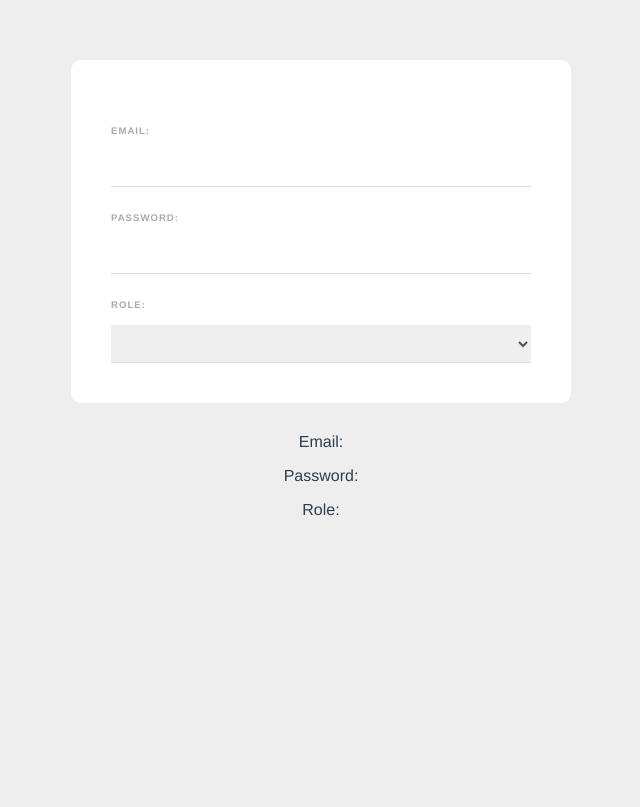
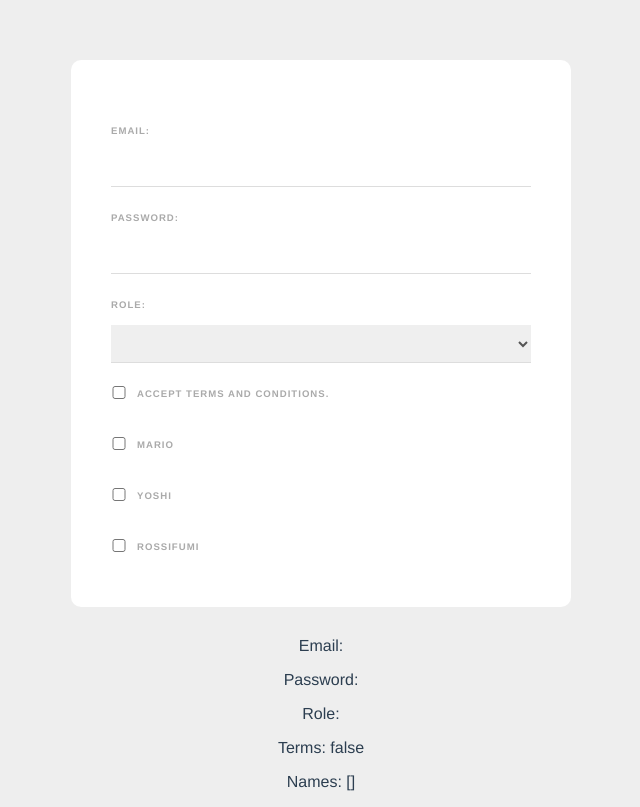
Before and after one commit to ViuCoding/vue-web-form, a Vue app: page / in a window 1280 px wide. Shown: the whole page, without its empty margins (319-959 px from the left). Built offline with nearby package versions, Linux system fonts and the light colour scheme.

Commit message:
Working  with multiple checkboxes and v-model. Values stored in arrays

```diff
--- a/src/components/SignUpForm.vue
+++ b/src/components/SignUpForm.vue
@@ -9,11 +9,31 @@
       <option value="developer">Web Dev</option>
       <option value="designer">Web Designer</option>
     </select>
+
+    <div class="terms">
+      <input type="checkbox" required v-model="terms" />
+      <label>Accept terms and conditions.</label>
+    </div>
+
+    <div>
+      <input type="checkbox" value="Mario" v-model="names" />
+      <label>Mario</label>
+    </div>
+    <div>
+      <input type="checkbox" value="Yoshi" v-model="names" />
+      <label>Yoshi</label>
+    </div>
+    <div>
+      <input type="checkbox" value="Rossifumi" v-model="names" />
+      <label>Rossifumi</label>
+    </div>
   </form>
 
   <p>Email: {{ email }}</p>
   <p>Password: {{ password }}</p>
   <p>Role: {{ role }}</p>
+  <p>Terms: {{ terms }}</p>
+  <p>Names: {{ names }}</p>
 </template>
 
 <script>
@@ -23,6 +43,8 @@
       email: "",
       password: "",
       role: "",
+      terms: false,
+      names: [],
     };
   },
 };
@@ -56,4 +78,12 @@
   border-bottom: 1px solid #ddd;
   color: #555;
 }
+
+input[type="checkbox"] {
+  display: inline-block;
+  width: 16px;
+  margin: 0 10px 0 0;
+  position: relative;
+  top: 2px;
+}
 </style>
```
